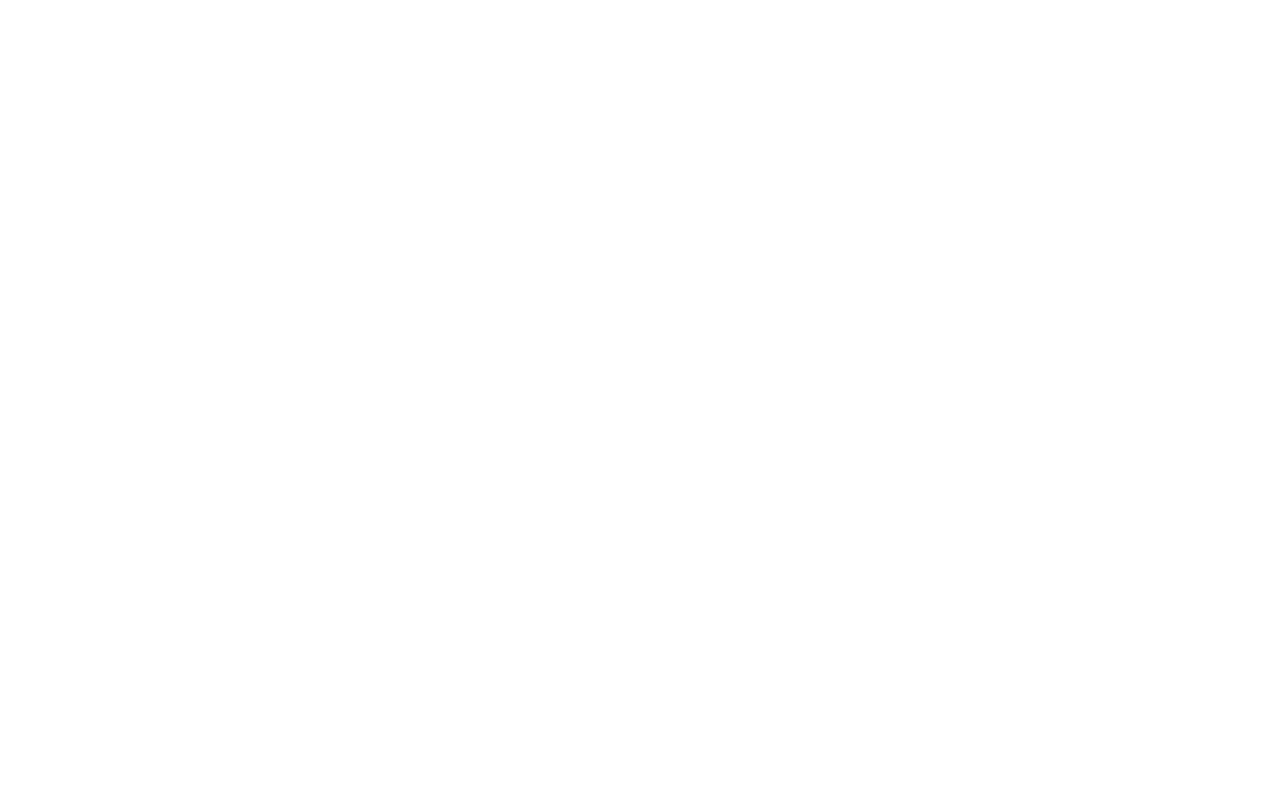
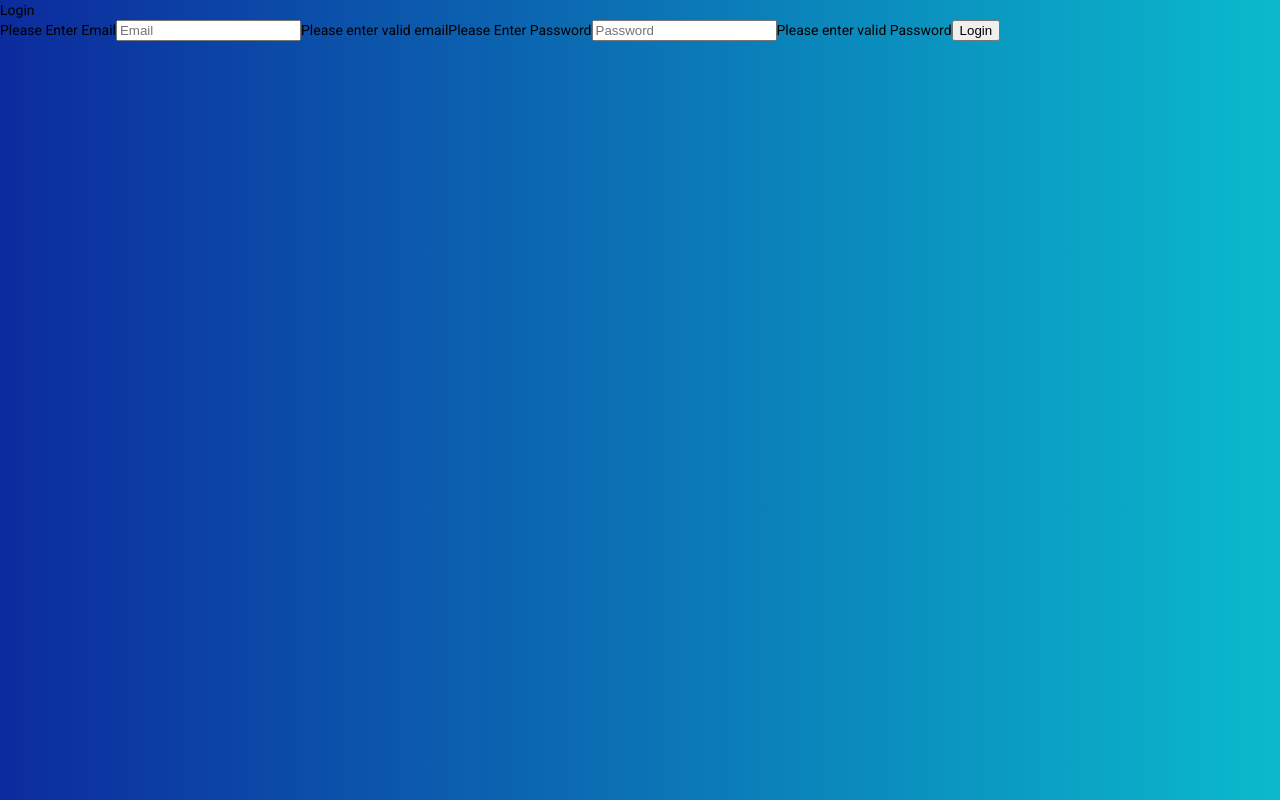
Before and after one commit to Vinayakkyadavgit/tin-works-angular-website, an Angular app: page /login in a window 1280 px wide. Before the commit this address led to /. Built offline with nearby package versions, Linux system fonts and the light colour scheme.

Commit message:
lazy-loading corrected

```diff
--- /dev/null
+++ b/src/app/admin-login/admin-login.component.scss
@@ -0,0 +1,11 @@
+.container {
+    height: 100vh;
+    background: #0C2B9E;
+    background: -webkit-linear-gradient(left, #0C2B9E, #0ABACC);
+    background: -moz-linear-gradient(left, #0C2B9E, #0ABACC);
+    background: linear-gradient(to right, #0C2B9E, #0ABACC);
+}
+
+mat-form-field {
+    width: 300px;
+}
--- a/src/app/admin/admin-login/admin-login.component.ts
+++ b/src/app/admin-login/admin-login.component.ts
@@ -1,4 +1,4 @@
-import { AuthStore } from './../services/auth.store';
+import { AuthStore } from '../admin/services/auth.store';
 import { Component, OnInit } from '@angular/core';
 import { FormBuilder, FormGroup, Validators } from '@angular/forms';
 import { Router } from '@angular/router';
--- a/src/app/admin/admin-login/auth.guard.ts
+++ b/src/app/admin-login/auth.guard.ts
@@ -1,5 +1,5 @@
 import { map } from 'rxjs/operators';
-import { AuthStore } from '../services/auth.store';
+import { AuthStore } from '../admin/services/auth.store';
 import { Observable } from 'rxjs';
 import {  ActivatedRouteSnapshot, Router, RouterStateSnapshot, UrlTree } from '@angular/router';
 import { Injectable } from '@angular/core';
@@ -19,7 +19,7 @@ export class AuthGuardService implements CanActivate {
         if (user) {
           return true;
         } else {
-          return this.router.createUrlTree(['admin/login']);
+          return this.router.createUrlTree(['login']);
         }
 
       }))
--- a/src/app/admin/admin-login/admin-login.component.scss
+++ /dev/null
@@ -1,7 +0,0 @@
-.container {
-    height: 100vh;
-}
-
-mat-form-field {
-    width: 300px;
-}
--- a/src/app/admin/admin.module.ts
+++ b/src/app/admin/admin.module.ts
@@ -6,7 +6,6 @@ import { CommonModule } from '@angular/common';
 
 import { AdminRoutingModule } from './admin-routing.module';
 import { AdminComponent } from './admin.component';
-import { AdminLoginComponent } from './admin-login/admin-login.component';
 import { AdminHeaderComponent } from './admin-header/admin-header.component';
 import { AdminSidebarComponent } from './admin-sidebar/admin-sidebar.component';
 import { FlexLayoutModule } from '@angular/flex-layout';
@@ -19,7 +18,6 @@ import { BannerMasterComponent } from './banner-master/banner-master.component';
 @NgModule({
   declarations: [
     AdminComponent,
-    AdminLoginComponent,
     AdminHeaderComponent,
     AdminSidebarComponent,
     DashboardComponent,
--- a/src/app/admin/services/auth.store.ts
+++ b/src/app/admin/services/auth.store.ts
@@ -53,7 +53,7 @@ export class AuthStore {
   logout() {
     this.subject.next(null);
     localStorage.removeItem('user_data');
-    this.router.navigateByUrl('admin/login');
+    this.router.navigateByUrl('login');
     clearTimeout(this.logoutTimer);
   }
 
--- a/src/app/app-routing.module.ts
+++ b/src/app/app-routing.module.ts
@@ -1,8 +1,27 @@
 import { NgModule } from '@angular/core';
 import { Routes, RouterModule } from '@angular/router';
+import { AdminLoginComponent } from './admin-login/admin-login.component';
 
 
-const routes: Routes = [];
+const routes: Routes = [
+  {
+    path: '',
+    redirectTo : 'login',
+    pathMatch: 'full'
+  },
+  {
+    path: 'login',
+    component: AdminLoginComponent,
+  },
+  {
+    path: 'admin',
+    component: AdminLoginComponent,
+    children: [{
+      path: '',
+      loadChildren: ()=> import('./admin-login/admin-login.module').then(m=>m.LoginModule)
+    }]
+  },
+];
 
 @NgModule({
   imports: [RouterModule.forRoot(routes)],
```
Also changed, not shown: src/app/admin-login/admin-login.module.ts (added, +22 -0 lines), src/app/admin/admin-routing.module.ts (+3 -10 lines), src/app/admin-login/admin-login.component.html (renamed from src/app/admin/admin-login/admin-login.component.html), 1 other file (tests, documents, lock files or other folders).
